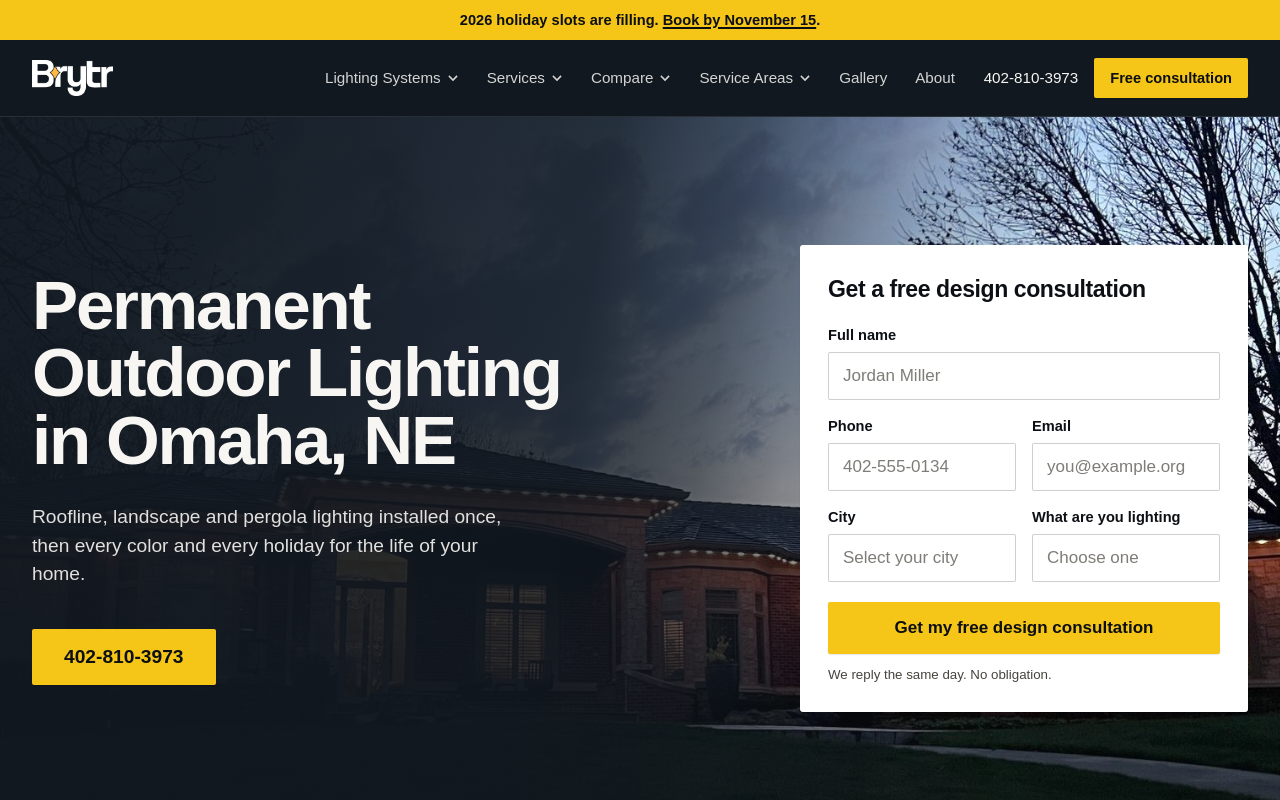
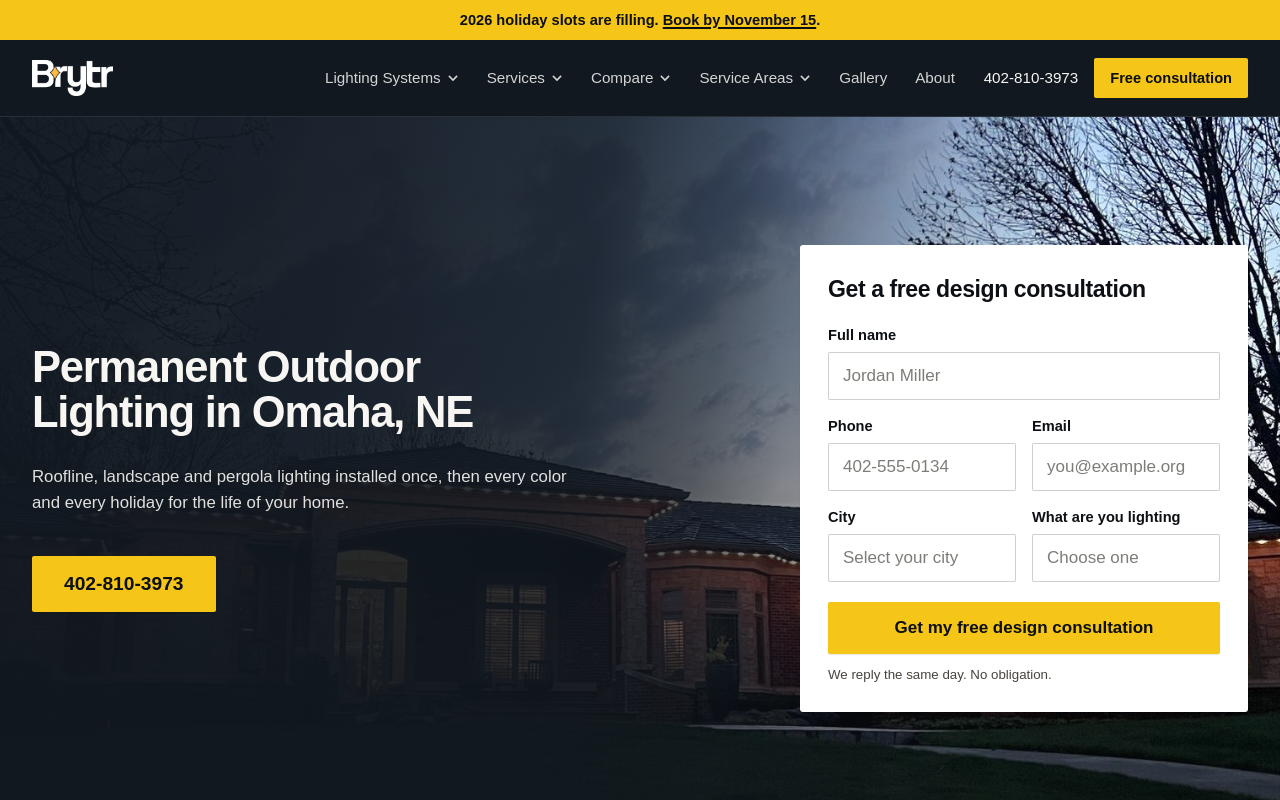
Before and after one commit to kvelasquez315/brytr-site, a Next.js app: page / in a window 1280 px wide. Shown: the top 800 px of the page. Built offline with nearby package versions, Linux system fonts and the light colour scheme; a web font is replaced by a local one.

Commit message:
Upload: globals.css

```diff
--- a/app/globals.css
+++ b/app/globals.css
@@ -192,15 +192,21 @@
      with trugreen.com as the reference for how little you actually need. Measured on the
      old home page: 66 boxed containers, 28 headings, 172 amber elements, 12.3 viewports,
      and 187 separate pieces of 13-15px text against 13 large ones. The page was a mosaic.
-     Air is the fix, and air has to be structural or every section reclaims it. */
-  --section-y: 9rem;
-  --section-y-sm: 4.75rem;
+     Air was part of the fix and it was overdone: 9rem of section padding plus an 80px
+     headline read as an empty page rather than a calm one. 6rem, and the calm comes from
+     order instead of from distance. */
+  --section-y: 6rem;
+  --section-y-sm: 3.5rem;
   /* 84rem / 1344px. Was 100rem (1600px), and that was the root cause of the clutter
      rather than a fix for it: at 1600px every section had 1,600px to justify, so each one
      grew a grid of small boxes to fill the width. Apple locks text at ~980px and grids at
-     1440px for exactly this reason. A narrower measure means a section can be one headline
-     and one photograph and still look deliberate instead of empty. */
-  --container: 84rem;
+     1440px for exactly this reason.
+
+     REVISED. 84rem went too far the other way. At 1,344px with one column of content the
+     sections did not fill, and the client's read was exactly that: "we're not filling up the
+     site". 90rem / 1440px is the working width. The fix for a section that will not fill is
+     structure -- two and three column composition -- not a narrower page. */
+  --container: 90rem;
   /* Prose and single-argument sections. A 1,344px paragraph is unreadable, and the old page
      solved that by pushing copy sideways into columns instead of narrowing the column. */
   --container-prose: 58rem;
@@ -330,21 +336,22 @@
      population of 13px labels in between, so nothing read as big and everything read as
      detail. Display to lead to body is now roughly 3.4x, 1.4x. */
   .display-hero {
-    font-size: clamp(2.75rem, 5.4vw, 5rem);
-    line-height: 0.98;
-    letter-spacing: -0.032em;
+    font-size: clamp(2.15rem, 3.4vw, 3.375rem);
+    line-height: 1.04;
+    letter-spacing: -0.028em;
   }
   .display-section {
-    font-size: clamp(2.05rem, 3.6vw, 3.25rem);
-    line-height: 1.02;
-    letter-spacing: -0.03em;
+    font-size: clamp(1.6rem, 2.2vw, 2.125rem);
+    line-height: 1.1;
+    letter-spacing: -0.022em;
   }
-  /* One line under a headline, and usually the only body copy in the section. */
+  /* One line under a headline. 58ch, not 46: at 46 a lead wrapped after five words and
+     left the right half of the section empty, which is how "simple" turned into "unfinished". */
   .lead {
     font-family: var(--font-body);
-    font-size: clamp(1.1rem, 1.5vw, 1.375rem);
-    line-height: 1.5;
-    max-width: 46ch;
+    font-size: clamp(1.05rem, 1.15vw, 1.1875rem);
+    line-height: 1.55;
+    max-width: 58ch;
   }
   .shell-prose {
     width: 100%;
@@ -361,6 +368,13 @@
      under a card or a button. This site had --shadow-lg and --shadow-dark on cards all over
      the page, which is what made 66 rectangles all read as objects competing for the same
      plane. Photographs get weight; UI does not. */
+  /* Genuinely edge to edge, escaping the shell. The old tiles were huge AND inset, which is
+     the worst of both: oversized pictures that still left a margin down each side. A photograph
+     is either sized inside the grid with content beside it, or it runs the whole width. */
+  .bleed {
+    width: 100vw;
+    margin-inline: calc(50% - 50vw);
+  }
   .photo-weight {
     box-shadow: 0 3px 30px 0 rgb(0 0 0 / 0.22);
   }
```
